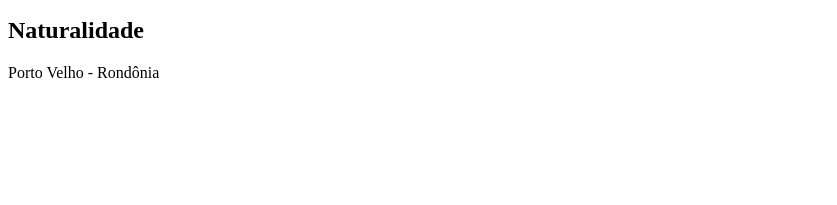
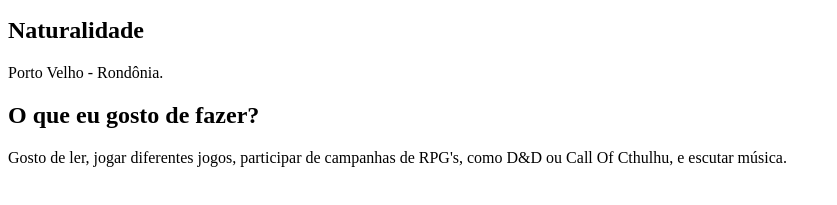
Before and after one commit to ufjf-dcc202/ufjf-dcc202-2023-3-b-atv3-AnaCarolinaJunqueira, a website: page index.html in a window 1280 px wide. Shown: the part 101-306 px from the top of the page, without its empty margins (0-837 px from the left). Drawn offline with Linux system fonts and the light colour scheme.

Commit message:
criação da segunda seção

```diff
--- a/index.html
+++ b/index.html
@@ -11,7 +11,11 @@
         <p>Esta página é uma atividade da aula de desenvolvimento web, DCC202.</p>
         <section>
             <h2>Naturalidade</h2>
-            <p>Porto Velho - Rondônia</p>
+            <p>Porto Velho - Rondônia.</p>
+        </section>
+        <section>
+            <h2>O que eu gosto de fazer?</h2>
+            <p>Gosto de ler, jogar diferentes jogos, participar de campanhas de RPG's, como D&D ou Call Of Cthulhu, e escutar música.</p>
         </section>
     </main>
 
```
